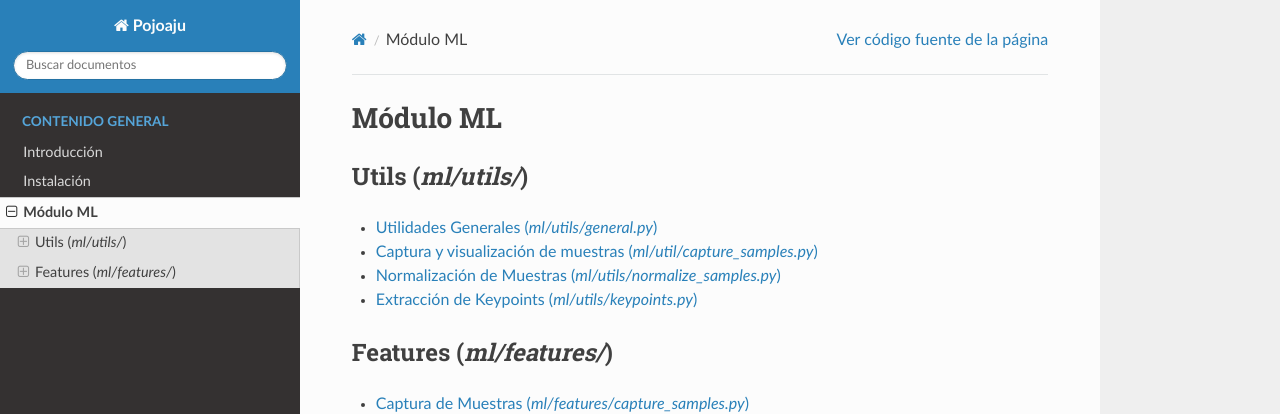
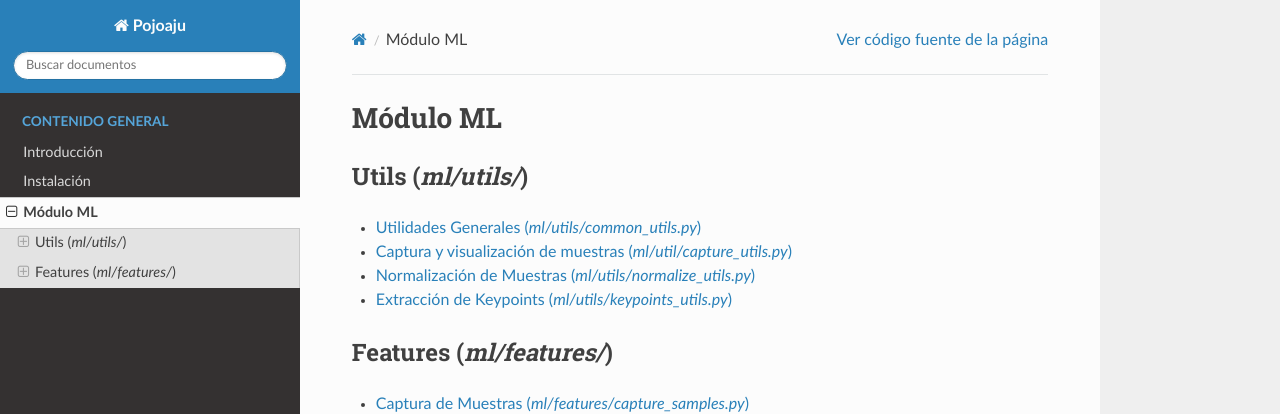
Before and after one commit to valentinacano/pojoaju, a Sphinx documentation site: the page built from docs/source/index_ml.rst, in a window 1280 px wide. Shown: the top 414 px of the page. Built offline with Sphinx 7.4.7 and the Read the Docs theme 3.1.0, drawn with Linux system fonts in a browser that asks for light colours.

Commit message:
Docs: actualizar la documentación post restructuracion y correccion del codigo

```diff
--- a/docs/source/ml_utils_capture_samples.rst
+++ b/docs/source/capture_utils.rst
@@ -1,11 +1,11 @@
-Captura y visualización de muestras (`ml/util/capture_samples.py`)
+Captura y visualización de muestras (`ml/util/capture_utils.py`)
 ===================================================================
 
 Este módulo contiene funciones auxiliares para visualizar keypoints detectados por MediaPipe
 y guardar secuencias de imágenes como archivos `.jpg`. Se utiliza en el proceso de captura
 y procesamiento visual de muestras para entrenamiento o evaluación.
 
-.. automodule:: ml.utils.capture_samples
+.. automodule:: ml.utils.capture_utils
    :members:
    :undoc-members:
    :show-inheritance:
--- a/docs/source/ml_utils_general.rst
+++ b/docs/source/common_utils.rst
@@ -1,10 +1,10 @@
-Utilidades Generales (`ml/utils/general.py`)
-============================================
+Utilidades Generales (`ml/utils/common_utils.py`)
+=================================================
 
 Este módulo contiene funciones auxiliares utilizadas para procesamiento de imágenes,
 manejo de carpetas y lectura de archivos JSON, enfocadas en el reconocimiento de señas.
 
-.. automodule:: ml.utils.general
+.. automodule:: ml.utils.common_utils
    :members:
    :undoc-members:
    :show-inheritance:
--- a/docs/source/index_ml.rst
+++ b/docs/source/index_ml.rst
@@ -7,10 +7,10 @@
 .. toctree::
    :maxdepth: 3
 
-   ml_utils_general
-   ml_utils_capture_samples
-   ml_utils_normalize_samples
-   ml_utils_create_keypoints
+   common_utils
+   capture_utils
+   normalize_utils
+   keypoints_utils
 
 Features (`ml/features/`)
 -------------------------
--- a/docs/source/ml_utils_create_keypoints.rst
+++ b/docs/source/keypoints_utils.rst
@@ -1,10 +1,10 @@
-Extracción de Keypoints (`ml/utils/keypoints.py`)
-=====================================================
+Extracción de Keypoints (`ml/utils/keypoints_utils.py`)
+=======================================================
 
 Este módulo contiene funciones para la extracción y manipulación de keypoints
 a partir de imágenes procesadas con MediaPipe.
 
-.. automodule:: ml.utils.create_keypoints
+.. automodule:: ml.utils.keypoints_utils
    :members:
    :undoc-members:
    :show-inheritance:
--- a/docs/source/ml_utils_normalize_samples.rst
+++ b/docs/source/normalize_utils.rst
@@ -1,11 +1,11 @@
-Normalización de Muestras (`ml/utils/normalize_samples.py`)
+Normalización de Muestras (`ml/utils/normalize_utils.py`)
 ============================================================
 
 Este módulo ofrece funciones para normalizar secuencias de imágenes (frames)
 capturadas desde muestras de lenguaje de señas. Incluye lectura, interpolación,
 limpieza y guardado eficiente para entrenamiento de modelos.
 
-.. automodule:: ml.utils.normalize_samples
+.. automodule:: ml.utils.normalize_utils
    :members:
    :undoc-members:
    :show-inheritance:
```
Also changed, not shown: other parts of docs/source/index_ml.rst (+3 -3 lines), docs/source/capture_samples.rst (renamed from docs/source/ml_features_capture_samples.rst), docs/source/create_keypoints.rst (renamed from docs/source/ml_features_create_keypoints.rst), docs/source/normalize_samples.rst (renamed from docs/source/ml_features_normalize_samples.rst), 1 other file.
